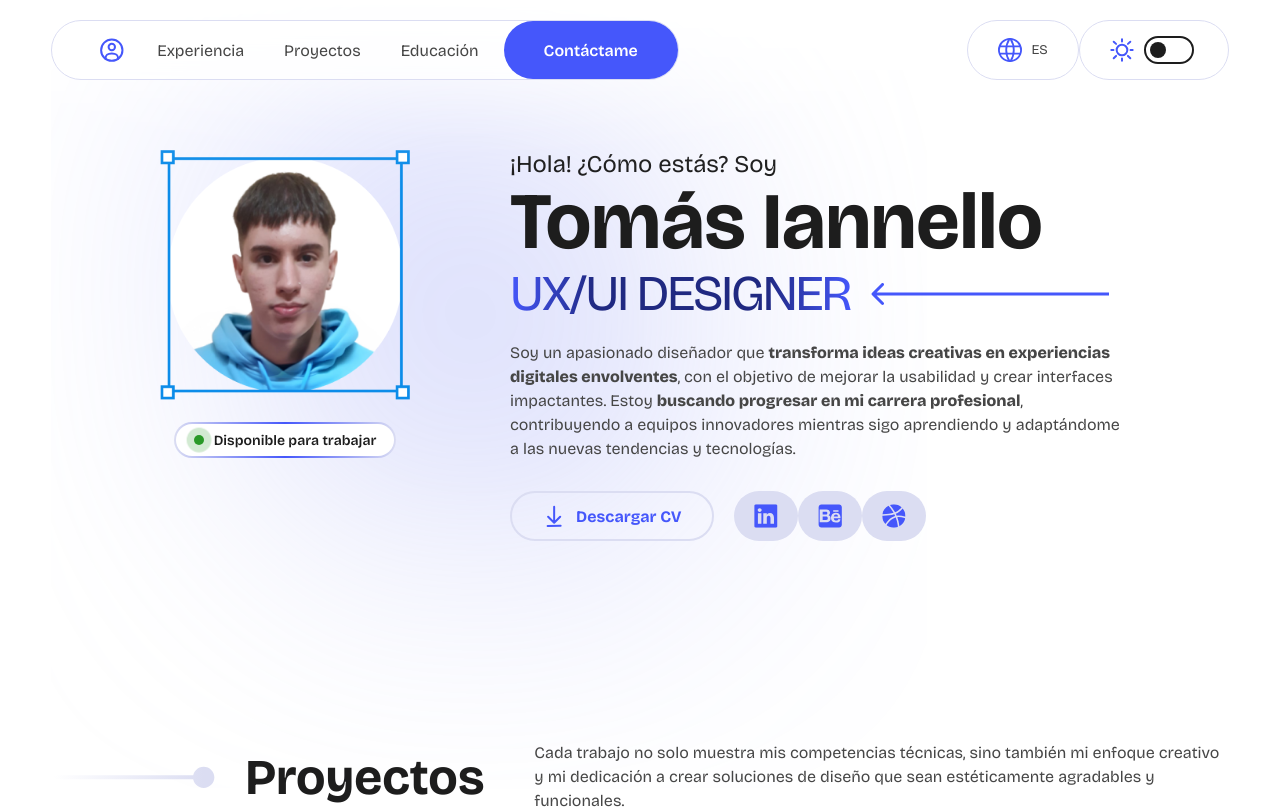
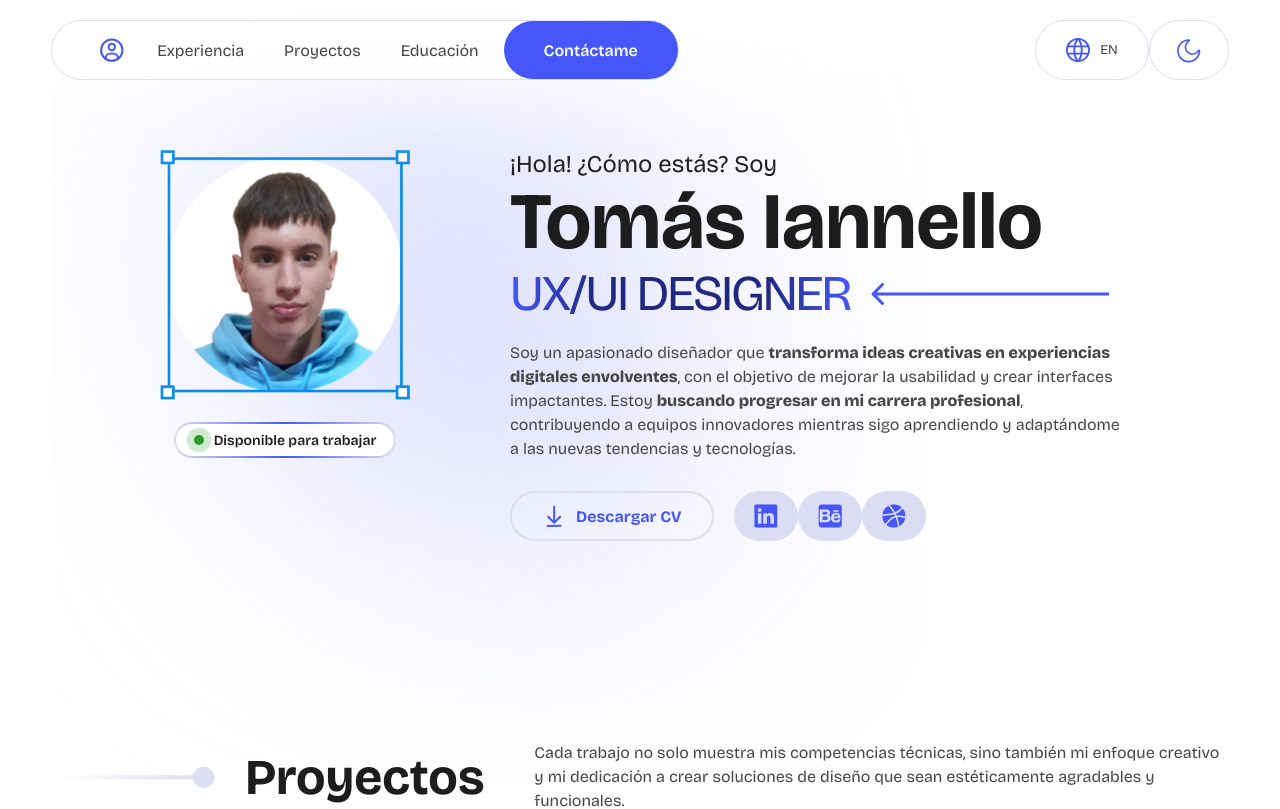
Before and after one commit to iannellotomas/portfolio, a React (Vite) app: page / in a window 1280 px wide. Shown: the top 809 px of the page. Built offline with nearby package versions, Linux system fonts and the light colour scheme.

Commit message:
Avances 5

```diff
--- a/src/components/cardProject/cardProject.jsx
+++ b/src/components/cardProject/cardProject.jsx
@@ -4,7 +4,6 @@ import { Link } from "react-router-dom";
 import styles from "./cardProject.module.css";
 import { dataCategories } from "../../data/dataCategories";
 import Chip from "../chip/chip";
-import { motion } from "framer-motion";
 import LazyImage from "../lazyImage/LazyImage";
 
 export default function CardProject({ project }) {
@@ -28,11 +27,7 @@ export default function CardProject({ project }) {
 		project.images[currentImageIndex].props;
 
 	return (
-		<motion.div
-			animate={{ opacity: 1 }}
-			exit={{ opacity: 0 }}
-			layout
-			className={styles.cardProject}>
+		<article className={styles.cardProject}>
 			{/* Imagen duplicada con blur al hover */}
 			<div className={styles.blurOverlay}>
 				<LazyImage
@@ -152,25 +147,9 @@ export default function CardProject({ project }) {
 							</span>
 							<p>{project.shortDescription}</p>
 						</span>
-						{/* <div className={styles.arrowCircle}>
-							<svg
-								width="20"
-								height="20"
-								viewBox="0 0 20 20"
-								fill="none"
-								xmlns="http://www.w3.org/2000/svg">
-								<path
-									d="M2 18.02L18 2.02002M18 2.02002H6M18 2.02002V14.02"
-									stroke="#4557FB"
-									strokeWidth="3"
-									strokeLinecap="round"
-									strokeLinejoin="round"
-								/>
-							</svg>
-						</div> */}
 					</footer>
 				</Link>
 			</div>
-		</motion.div>
+		</article>
 	);
 }
--- /dev/null
+++ b/src/components/tooltip/tooltip.jsx
@@ -0,0 +1,54 @@
+import React, { useState, useRef } from "react";
+import styles from "./tooltip.module.css";
+
+export default function Tooltip({
+	children,
+	text,
+	anchorSide = "center",
+	isDisabled = null,
+}) {
+	const [showTooltip, setShowTooltip] = useState(false);
+	const longPressTimer = useRef(null);
+
+	// Manejo del hover y long press
+	const handleTouchStart = () => {
+		longPressTimer.current = setTimeout(() => {
+			setShowTooltip(true);
+		}, 500); // Tiempo para activar el long press
+	};
+
+	const handleTouchEnd = () => {
+		clearTimeout(longPressTimer.current);
+		setShowTooltip(false);
+	};
+
+	return text ? (
+		<div
+			style={{ position: "relative", display: "inline-block" }}
+			onMouseEnter={() => setShowTooltip(true)} // Para desktop
+			onMouseLeave={() => setShowTooltip(false)}
+			onTouchStart={handleTouchStart} // Para mobile
+			onTouchEnd={handleTouchEnd}>
+			{children}
+			<div
+				className={`${styles.tooltip} ${showTooltip ? styles.show : ""} ${
+					styles[anchorSide]
+				} ${isDisabled ? styles.disabled : ""}`}>
+				<svg
+					width="14"
+					height="10"
+					viewBox="0 0 14 8"
+					fill="none"
+					xmlns="http://www.w3.org/2000/svg">
+					<path
+						d="M6.01802 0.850419C6.58168 0.362277 7.41832 0.362278 7.98198 0.85042L12.6189 4.86611C13.6688 5.77531 13.0257 7.5 11.6369 7.5H2.36309C0.974258 7.5 0.331249 5.77531 1.3811 4.86611L6.01802 0.850419Z"
+						fill="#D9D9D9"
+					/>
+				</svg>
+				{text}
+			</div>
+		</div>
+	) : (
+		children
+	);
+}
--- /dev/null
+++ b/src/components/tooltip/tooltip.module.css
@@ -0,0 +1,59 @@
+.tooltip {
+  position: absolute;
+  top: 100%;
+  padding-inline: 20px;
+  height: 35px;
+  display: grid;
+  place-items: center;
+  background-color: var(--text-primary);
+  color: var(--surface-primary);
+  border-radius: 12px;
+  font-size: 12px;
+  font-weight: var(--inverse-weight);
+  white-space: nowrap;
+  z-index: 10;
+  opacity: 0;
+  pointer-events: none;
+  position: 100%;
+}
+
+.tooltip.left {
+  left: 0;
+}
+
+.tooltip.center {
+  left: 50%;
+  transform: translateX(-50%);
+}
+
+.tooltip.right {
+  right: 0;
+}
+
+.tooltip.show {
+  opacity: 1;
+  top: calc(100% + 15px);
+  transition: top var(--dynamic-fast-transition), opacity var(--dynamic-fast-transition);
+  transition-delay: .1s;
+}
+
+.tooltip svg {
+  position: absolute;
+  bottom: calc(100% - 3px);
+}
+
+.tooltip.left svg {
+  left: 20px;
+}
+
+.tooltip.right svg {
+  right: 20px;
+}
+
+.tooltip path {
+  fill: var(--text-primary);
+}
+
+.tooltip.disabled {
+  display: none;
+}
--- a/src/main.css
+++ b/src/main.css
@@ -31,6 +31,7 @@ body.light-mode {
   --label-weight: 600;
   --active-label-weight: 600;
   --paragraph-weight: 400;
+  --inverse-weight: 500;
   /* COLOR */
   --color-neutral: #e7e7e9;
   --color-primary: #4557FB;
@@ -80,6 +81,7 @@ body.dark-mode {
   --label-weight: 500;
   --active-label-weight: 800;
   --paragraph-weight: 300;
+  --inverse-weight: 600;
   /* OUTSTANDING */
   --surface-outstanding: var(--surface-primary);
   --surface-icon-outstanding: #2F330D;
--- a/src/pages/detailProject/detailProject.jsx
+++ b/src/pages/detailProject/detailProject.jsx
@@ -14,6 +14,7 @@ import OptionsProject from "../../components/optionsProject/optionsProject";
 import Snackbar from "../../components/snackbar/snackbar";
 import styles from "./detailProject.module.css";
 import Feedback from "../../components/feedback/feedback";
+import Tooltip from "../../components/tooltip/tooltip";
 
 const DetailProject = () => {
 	const { url } = useParams();
@@ -203,6 +204,10 @@ const DetailProject = () => {
 						<span>Compartir</span>
 					</button>
 					<div ref={menuRef}>
+						<Tooltip
+							text={"Ver más opciones"}
+							anchorSide="right"
+							isDisabled={isOptionsOpen}>
 							<button
 								onClick={toggleOptions}
 								className={`${styles.moreOptions} ${
@@ -235,6 +240,7 @@ const DetailProject = () => {
 									/>
 								</svg>
 							</button>
+						</Tooltip>
 						<OptionsProject
 							links={project.links}
 							isOptionsOpen={isOptionsOpen}
--- a/src/pages/home/sections/nav/Nav.jsx
+++ b/src/pages/home/sections/nav/Nav.jsx
@@ -1,5 +1,6 @@
 import styles from "./Nav.module.css";
 import { Link } from "react-router-dom";
+import Tooltip from "../../../../components/tooltip/tooltip";
 
 export default function Nav({ isDarkMode, toggleDarkMode }) {
 	return (
@@ -54,6 +55,7 @@ export default function Nav({ isDarkMode, toggleDarkMode }) {
 				</Link>
 			</div>
 			<div className={styles.navRight}>
+				<Tooltip text="Available soon" anchorSide="right">
 					<button className={styles.navSetting}>
 						<svg
 							width="26"
@@ -76,8 +78,12 @@ export default function Nav({ isDarkMode, toggleDarkMode }) {
 								strokeLinejoin="round"
 							/>
 						</svg>
-					<span>ES</span>
+						<span>EN</span>
 					</button>
+				</Tooltip>
+				<Tooltip
+					text={`Ver modo ${isDarkMode ? "claro" : "oscuro"}`}
+					anchorSide="right">
 					<button
 						onClick={toggleDarkMode}
 						className={`${styles.navSetting} ${styles.switchSetting}
@@ -103,9 +109,6 @@ export default function Nav({ isDarkMode, toggleDarkMode }) {
 									/>
 								</svg>
 							</span>
-						<div className={styles.switch}>
-							<span className={styles.circle}></span>
-						</div>
 							<span className={`${styles.icon} ${styles.moon}`}>
 								<svg
 									width="33"
@@ -121,6 +124,7 @@ export default function Nav({ isDarkMode, toggleDarkMode }) {
 							</span>
 						</div>
 					</button>
+				</Tooltip>
 			</div>
 		</nav>
 	);
--- a/src/pages/home/sections/nav/Nav.module.css
+++ b/src/pages/home/sections/nav/Nav.module.css
@@ -128,6 +128,10 @@ nav::before {
   fill: var(--color-primary);
 }
 
+.sun path {
+  stroke: var(--color-primary);
+}
+
 .navSetting {
   padding-inline: 30px;
   display: flex;
@@ -140,7 +144,7 @@ nav::before {
 }
 
 .switchSetting {
-  width: 150px;
+  width: 80px;
   height: 100%;
   position: relative;
   overflow: hidden;
@@ -150,7 +154,7 @@ nav::before {
 .switchSetting .backdrop {
   display: flex;
   align-items: center;
-  gap: 10px;
+  gap: 20px;
   position: absolute;
   transition: var(--dynamic-transition);
 }
@@ -161,42 +165,15 @@ nav::before {
   transition: var(--dynamic-fast-transition);
 }
 
-.navRight .switch {
-  position: relative;
-  width: 50px;
-  height: 28px;
-  border: 2px solid var(--text-primary);
-  border-radius: 500px;
-  display: flex;
-  align-items: center;
-  justify-content: center;
-  transition: var(--dynamic-fast-transition);
-}
-
-.switch .circle {
-  width: 16px;
-  height: 16px;
-  border-radius: 50%;
-  background: var(--text-primary);
-  position: absolute;
-  left: 4px;
-  top: 4px;
-  transition: var(--dynamic-fast-transition);
-}
-
 .switchSetting.light .backdrop {
-  transform: translateX(15px);
+  transform: translateX(-22px);
 }
 
 .switchSetting.dark .backdrop {
-  transform: translateX(-15px);
+  transform: translateX(22px);
 }
 
-.switchSetting.dark .circle {
-  left: calc(100% - 20px);
-}
-
-.switchSetting.light .moon,
-.switchSetting.dark .sun {
+.switchSetting.dark .moon,
+.switchSetting.light .sun {
   opacity: 0;
 }
--- a/src/pages/home/sections/projects/Projects.jsx
+++ b/src/pages/home/sections/projects/Projects.jsx
@@ -1,4 +1,5 @@
 import { useState } from "react";
+import { AnimatePresence, motion } from "framer-motion";
 import styles from "./Projects.module.css";
 import SectionHead from "../../../../components/sectionHead/sectionHead";
 import { dataProjects } from "../../../../data/dataProjects";
@@ -51,14 +52,26 @@ export default function Projects() {
 
 			{/* Lista de proyectos */}
 			<main className={styles.containerProjects}>
-				{sortedProjects
-					.filter((project) => project.categories.includes(selectedCategory))
-					.map((project, index) => (
-						<CardProject
-							project={project}
-							key={index}
-						/>
-					))}
+				<AnimatePresence>
+					{sortedProjects
+						.filter((project) => project.categories.includes(selectedCategory))
+						.map((project) => (
+							<motion.div
+								key={project.id}
+								initial={{ opacity: 0, y: 50 }}
+								animate={{ opacity: 1, y: 0 }}
+								exit={{ opacity: 0, y: 50 }}
+								whileInView={{ opacity: 1, y: 0 }} // Cuando el elemento está en el viewport
+								viewport={{ once: true, amount: 0.5 }}
+								transition={{
+									duration: 0.15, // Duración en segundos
+									ease: [0.215, 0.61, 0.355, 1], // Curva personalizada en formato cubic-bezier
+								}} // Duración de cada animación
+								layout>
+								<CardProject project={project} />
+							</motion.div>
+						))}
+				</AnimatePresence>
 			</main>
 		</section>
 	);
```
Lines whose indentation alone changed are shown as unchanged.
